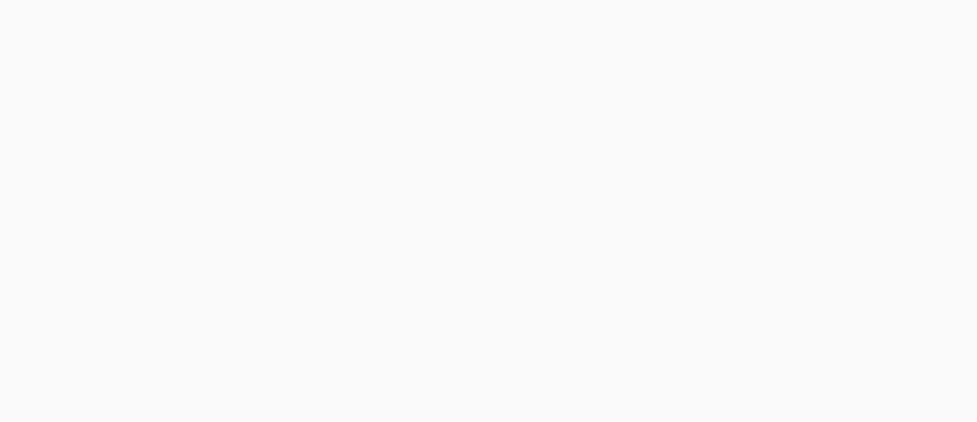
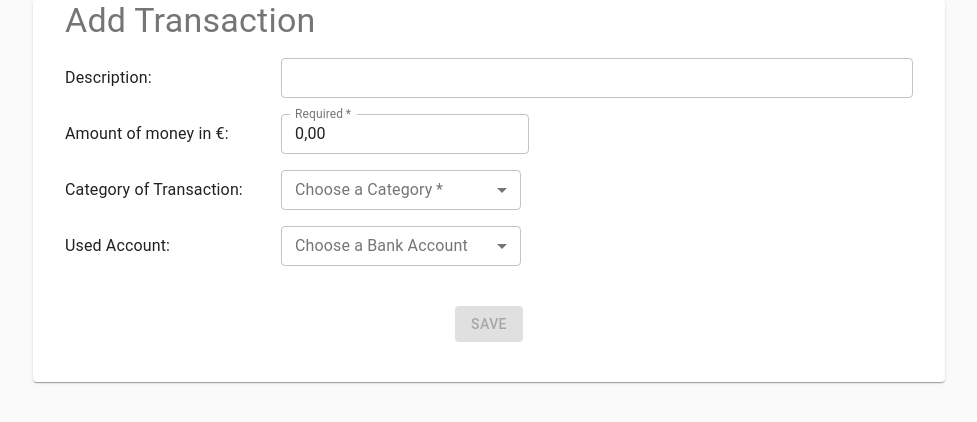
Before and after one commit to sonmikrafft-uni-seba/frontend, a React (Create React App) app: page /add-transaction in a window 1280 px wide. Before the commit this address had no page. Shown: the top 422 px of the page, without its empty margins (151-1128 px from the left). Built offline with nearby package versions, Linux system fonts and the light colour scheme.

Commit message:
implement component for transaction adding form

```diff
--- a/src/App.js
+++ b/src/App.js
@@ -7,6 +7,7 @@ import { Box, CssBaseline } from '@material-ui/core';
 import theme from './theme';
 import LoginView from './views/LoginView';
 import SignUpView from './views/SignUpView';
+import TransactionForm from './components/TransactionForm.js';
 const store = configureStore();
 
 function App() {
@@ -23,6 +24,7 @@ function App() {
             <Routes>
               <Route path="/login" element={<LoginView />} />
               <Route path="/sign-up" element={<SignUpView />} />
+              <Route path="/add-transaction" element={<TransactionForm />} />
             </Routes>
           </>
         </ThemeProvider>
--- /dev/null
+++ b/src/components/TransactionForm.js
@@ -0,0 +1,180 @@
+import React, { useEffect } from 'react';
+import {
+  Container,
+  Button,
+  Typography,
+  Paper,
+  Grid,
+  TextField,
+  Box,
+  Select,
+  MenuItem,
+  InputLabel,
+  FormControl,
+} from '@material-ui/core';
+import { useTheme } from '@material-ui/styles';
+
+const categories = ['None', 'Shopping', 'Essen'];
+const accounts = ['Cash', 'Sparkasse'];
+
+const eurRegEx = /(^\d*,\d{0,2}$)|(^\d*$)/;
+
+export default function TransactionForm(props) {
+  const theme = useTheme();
+
+  const [description, setDescription] = React.useState('');
+  const [amount, setAmount] = React.useState('0,00');
+  const [category, setCategory] = React.useState('');
+  const [account, setAccount] = React.useState('');
+  const [errorMessage, setErrorMessage] = React.useState('');
+
+  useEffect(() => {
+    if (props.hasOwnProperty('error') && props.error != null) {
+      setErrorMessage(props.error.message);
+    }
+  }, [props.error]);
+
+  const onChangeDescription = (e) => {
+    setDescription(e.target.value);
+  };
+
+  const onChangeAmount = (e) => {
+    if (e.target.value.match(eurRegEx)) {
+      setErrorMessage('');
+      setAmount(e.target.value);
+    } else {
+      setErrorMessage('Invalid Format');
+    }
+  };
+
+  const onChangeCategory = (e) => {
+    setCategory(e.target.value);
+  };
+
+  const onChangeAccount = (e) => {
+    setAccount(e.target.value);
+  };
+
+  const onSave = (e) => {
+    e.preventDefault();
+    props.onSave(description, amount, category, account);
+  };
+
+  return (
+    <Container maxWidth="md">
+      <Paper bgcolor={theme.palette.secondary.main}>
+        <Box
+          sx={{
+            pl: 4,
+            pr: 4,
+            display: 'flex',
+            flexDirection: 'column',
+          }}
+        >
+          <Box sx={{ pb: 2 }}>
+            <Typography variant="h4" color="textSecondary">
+              Add Transaction
+            </Typography>
+          </Box>
+
+          <Grid container spacing={2} alignItems="center">
+            <Grid item xs={3}>
+              <Typography> Description: </Typography>
+            </Grid>
+            <Grid item xs={9}>
+              <TextField
+                id="description"
+                variant="outlined"
+                size="small"
+                fullWidth
+                value={description}
+                onChange={onChangeDescription}
+              />
+            </Grid>
+
+            <Grid item xs={3}>
+              <Typography> Amount of money in €: </Typography>
+            </Grid>
+            <Grid item xs={9}>
+              <TextField
+                required
+                id="amount"
+                label="Required"
+                variant="outlined"
+                size="small"
+                style={{ minWidth: 240 }}
+                value={amount}
+                onChange={onChangeAmount}
+                helperText={errorMessage.includes('amount') ? errorMessage : ''}
+                error={errorMessage.includes('amount')}
+              />
+            </Grid>
+
+            <Grid item xs={3}>
+              <Typography> Category of Transaction: </Typography>
+            </Grid>
+            <Grid item xs={9}>
+              <FormControl
+                required
+                variant="outlined"
+                size="small"
+                style={{ minWidth: 240 }}
+              >
+                <InputLabel id="category-label">Choose a Category</InputLabel>
+                <Select
+                  labelId="category-label"
+                  id="category"
+                  value={category}
+                  label="Choose a Category"
+                  onChange={onChangeCategory}
+                >
+                  {categories.map((option) => (
+                    <MenuItem value={option}>{option}</MenuItem>
+                  ))}
+                </Select>
+              </FormControl>
+            </Grid>
+
+            <Grid item xs={3}>
+              <Typography> Used Account: </Typography>
+            </Grid>
+            <Grid item xs={9}>
+              <FormControl
+                variant="outlined"
+                size="small"
+                style={{ minWidth: 240 }}
+              >
+                <InputLabel id="account-label">
+                  Choose a Bank Account
+                </InputLabel>
+                <Select
+                  labelId="account-label"
+                  id="account"
+                  value={account}
+                  label="Choose a Bank Account"
+                  onChange={onChangeAccount}
+                >
+                  {accounts.map((option) => (
+                    <MenuItem value={option}>{option}</MenuItem>
+                  ))}
+                </Select>
+              </FormControl>
+            </Grid>
+          </Grid>
+
+          <Box align="center" sx={{ pt: 5, pb: 5 }}>
+            <Button
+              type="submit"
+              variant="contained"
+              color="primary"
+              onClick={onSave}
+              disabled={amount.trim() === '' || category.trim() === ''}
+            >
+              Save
+            </Button>
+          </Box>
+        </Box>
+      </Paper>
+    </Container>
+  );
+}
```
